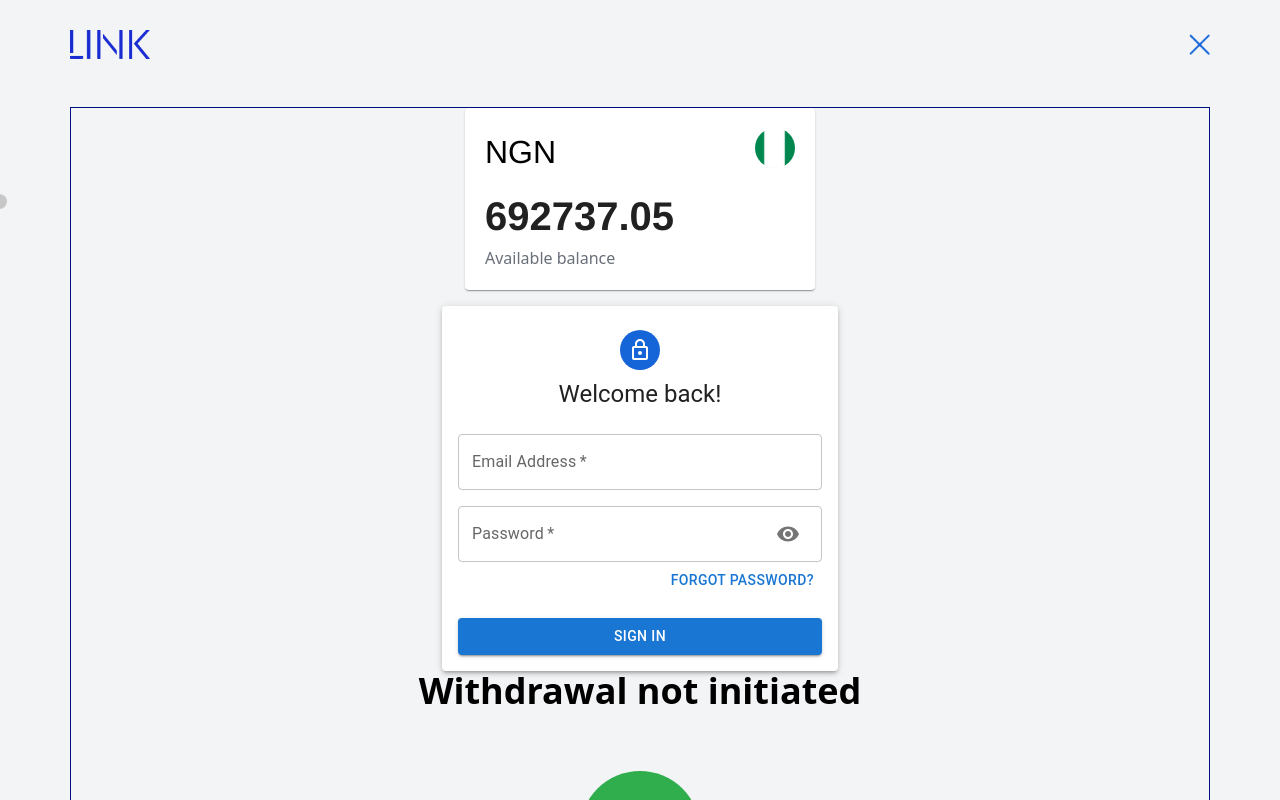
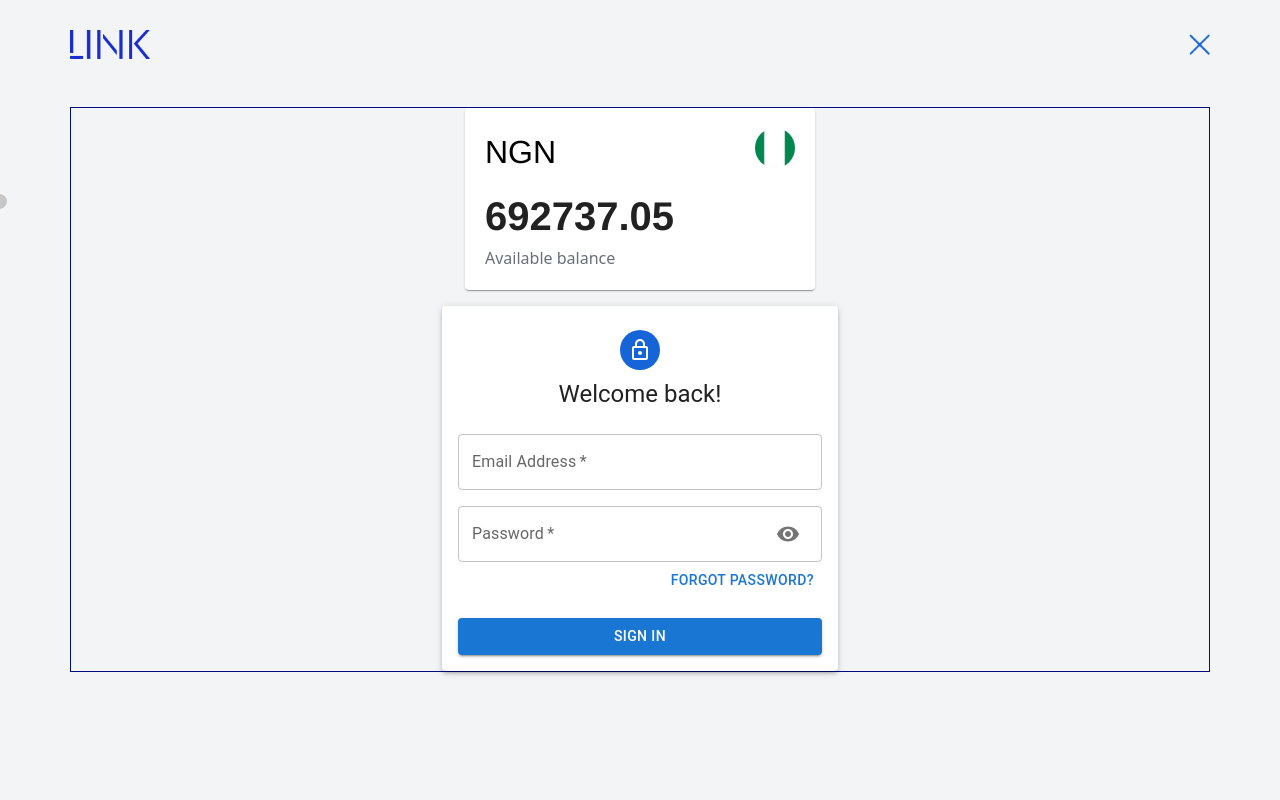
Before and after one commit to linkioafrica/Link-b2b, a React (Create React App) app: page / in a window 1280 px wide. Built offline with nearby package versions, Linux system fonts and the light colour scheme.

Commit message:
userAuth Streamlined

```diff
--- a/src/App.jsx
+++ b/src/App.jsx
@@ -1,6 +1,6 @@
 import "./App.css";
 
-import { Balance, Header, UserAuth, Request } from "./components";
+import { Balance, Header, UserAuth } from "./components";
 
 const App = () => {
   return (
@@ -10,8 +10,6 @@ const App = () => {
         <Balance Cur="NGN" amount={692737.05} width={350} />
 
         <UserAuth />
-
-        <Request title={"Withdrawal not initiated"} responds="false" />
       </div>
     </div>
   );
```
